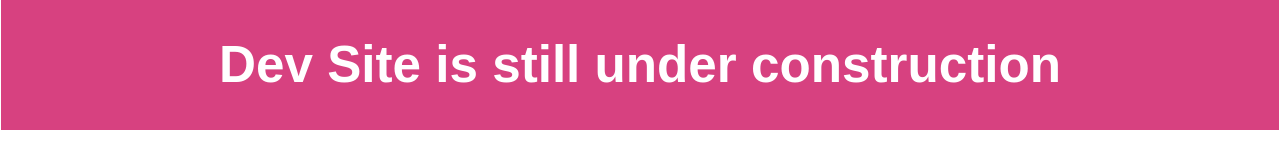
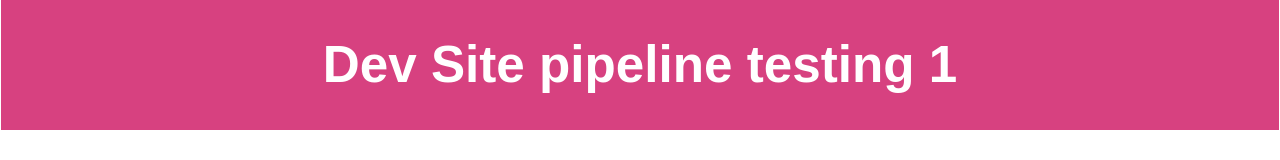
Before and after one commit to RiffatHussain/Travel-Blog-App, a React (Vite) app: page / in a window 1280 px wide. Shown: the top 160 px of the page. Built offline with nearby package versions, Linux system fonts and the light colour scheme.

Commit message:
Dev site Header is updated

```diff
--- a/src/components/Header.jsx
+++ b/src/components/Header.jsx
@@ -6,7 +6,7 @@ export default function Header() {
 	return (
 		<div>
 			<header className="journal-header">
-				<h1 className="title">Dev Site is still under construction</h1>
+				<h1 className="title">Dev Site pipeline testing 1</h1>
 			</header>
 		</div>
 	)
```
